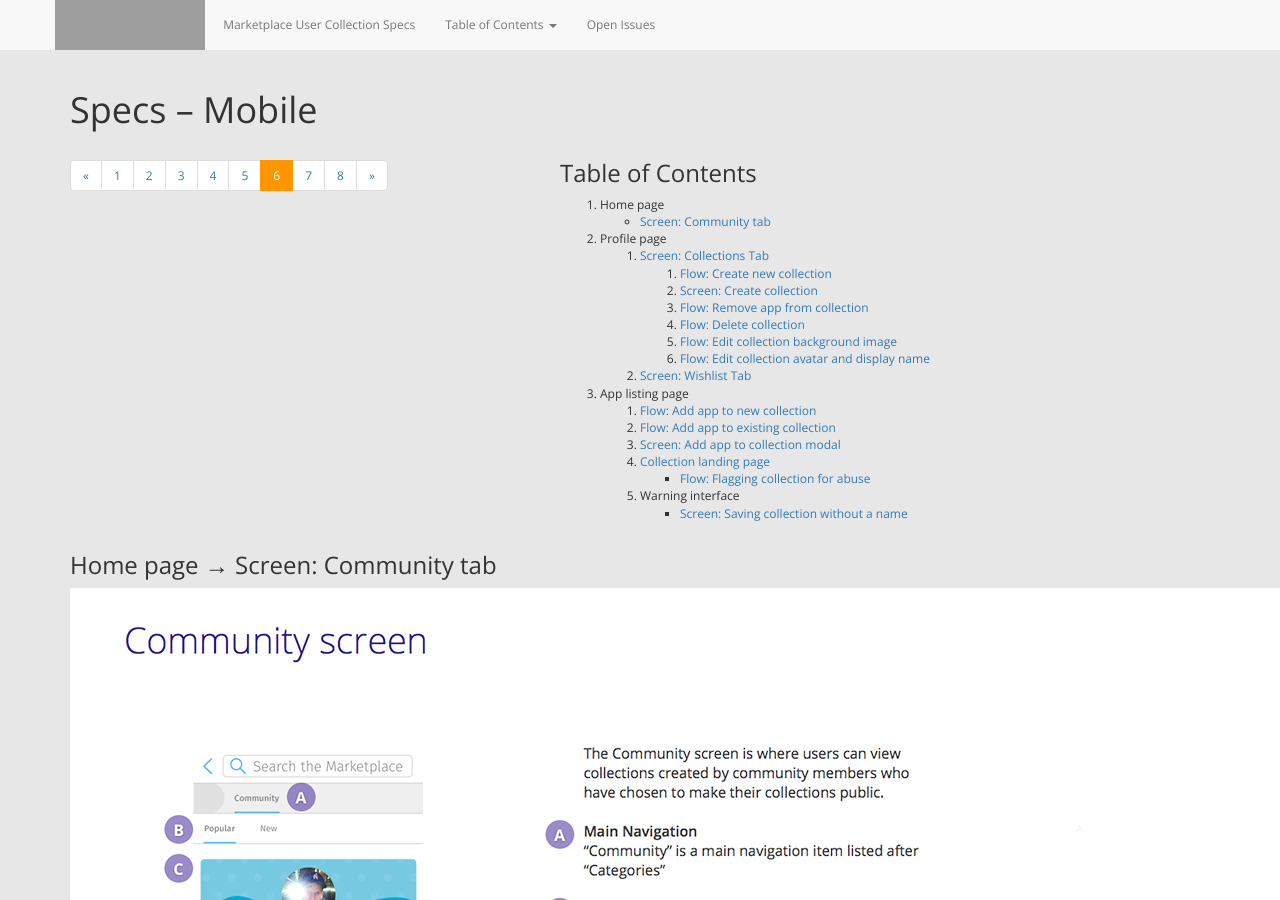
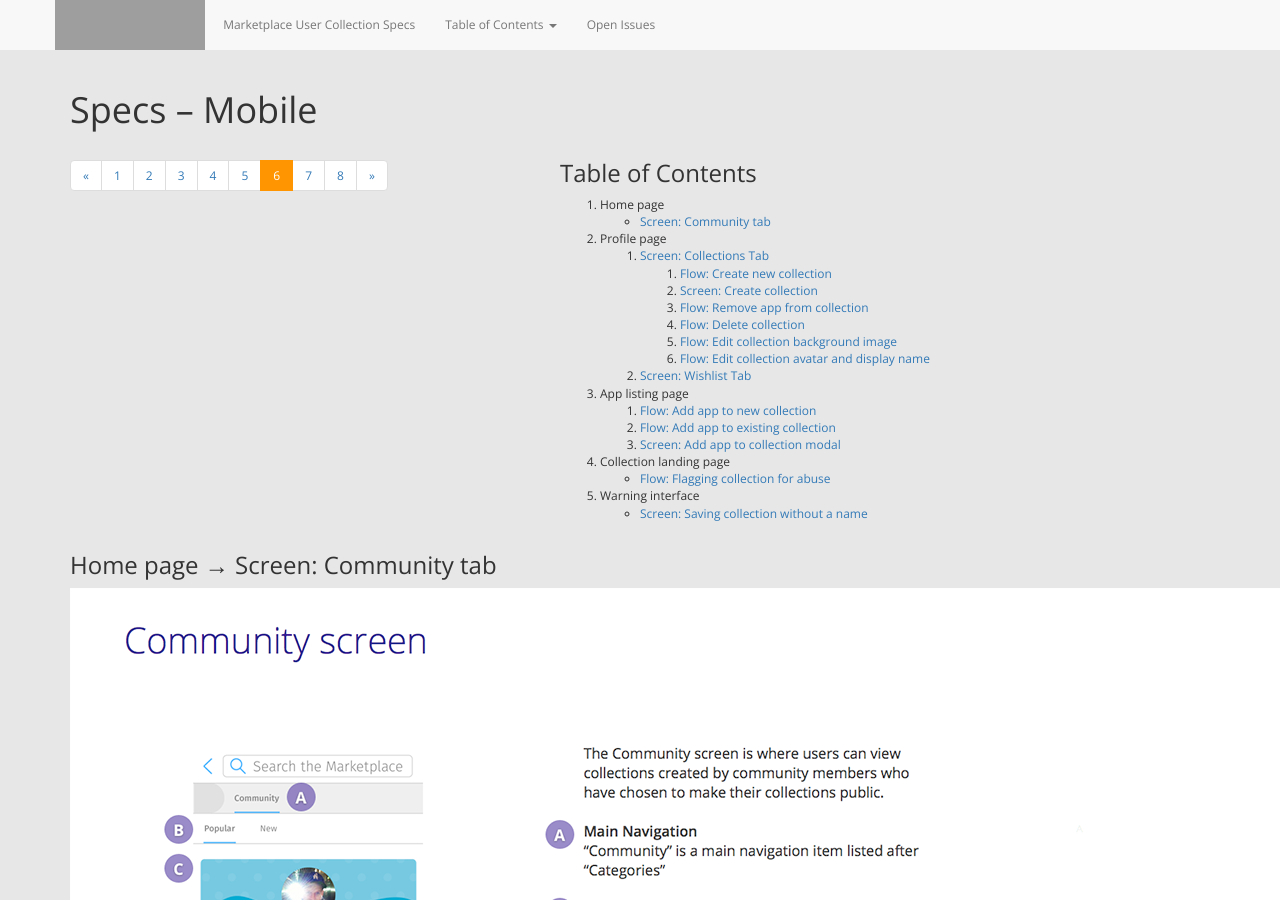
Before and after one commit to mhanratty/marketplaceux-usercollections, a Jekyll site: the page built from projectSpecsMobile.html, in a window 1280 px wide and 900 px high. Built offline with Jekyll 4.4.1, drawn with Linux system fonts in a browser that asks for light colours; nearby versions of some CDN libraries; grey boxes are pictures that could not be loaded.

Commit message:
Fix table of contents

```diff
--- a/projectSpecsMobile.html
+++ b/projectSpecsMobile.html
@@ -42,7 +42,8 @@ multisequence: six
 	      <ol>
 	        <li><a href="#addappnewcollectionflow">Flow: Add app to new collection</a></li>
 	        <li><a href="#addappexistingcollectionflow">Flow: Add app to existing collection</a></li>
-	        <li><a href="#addapptocollectionscreen">Screen: Add app to collection modal</li>
+	        <li><a href="#addapptocollectionscreen">Screen: Add app to collection modal</a></li>
+        </ol>
 	    </li>
 	    <li>Collection landing page
 	      <ul>
@@ -65,9 +66,9 @@ multisequence: six
 
 
 
-  	  <h3>Home page &rarr; Screen: Community tab</h3>
+  	  <h3 name="communitytabscreen">Home page &rarr; Screen: Community tab</h3>
 
-  	  <a name="communitytabscreen"><img src="http://mhanratty.github.io/marketplaceux-usercollections/img/usercollections_communityscreen.png" alt="he can see so much more"/></a>
+  	  <a><img src="http://mhanratty.github.io/marketplaceux-usercollections/img/usercollections_communityscreen.png" alt="he can see so much more"/></a>
 
       <h4>Acceptance criteria for the community tab</h4>
 
@@ -86,9 +87,9 @@ multisequence: six
 
 
 
-      <h3>Profile page &rarr; Screen: Collections tab</h3>
+      <h3 name="collectionstabscreen">Profile page &rarr; Screen: Collections tab</h3>
 
-      <a name="collectionstabscreen"><img src="http://mhanratty.github.io/marketplaceux-usercollections/img/usercollections_collectionsscreen.png" alt="he can see so much more"/></a>
+      <a><img src="http://mhanratty.github.io/marketplaceux-usercollections/img/usercollections_collectionsscreen.png" alt="he can see so much more"/></a>
 
       <h4>Acceptance criteria for collections screen</h4>
 
@@ -107,9 +108,9 @@ multisequence: six
 
 
 
-      <h3>Profile page &rarr; Collections tab &rarr; Flow: Create new collection</h3>
+      <h3 name="createnewcollectionflow">Profile page &rarr; Collections tab &rarr; Flow: Create new collection</h3>
 
-      <a name="createnewcollectionflow"><img src="http://mhanratty.github.io/marketplaceux-usercollections/img/usercollections_createcollectionfromcollections.png" alt="he can see so much more"/></a>
+      <a><img src="http://mhanratty.github.io/marketplaceux-usercollections/img/usercollections_createcollectionfromcollections.png" alt="he can see so much more"/></a>
 
       <h4>Acceptance criteria for creating a collection from the collections screen</h4>
 
@@ -159,9 +160,9 @@ multisequence: six
 
 
 
-      <h3>Profile page &rarr; Collections tab &rarr; Screen: Create collection</h3>
+      <h3 name="createcollectionscreen">Profile page &rarr; Collections tab &rarr; Screen: Create collection</h3>
 
-      <a name="createcollectionscreen"><img src="http://mhanratty.github.io/marketplaceux-usercollections/img/usercollections_createcollectionviews.png" alt="he can see so much more"/></a>
+      <a><img src="http://mhanratty.github.io/marketplaceux-usercollections/img/usercollections_createcollectionviews.png" alt="he can see so much more"/></a>
 
       <h4>Acceptance criteria for create collections screens</h4>
 
@@ -187,9 +188,9 @@ multisequence: six
 
 
 
-      <h3>Profile page &rarr; Collections tab &rarr; Flow: Remove app from collection</h3>
+      <h3 name="removeappflow">Profile page &rarr; Collections tab &rarr; Flow: Remove app from collection</h3>
 
-      <a name="removeappflow"><img src="http://mhanratty.github.io/marketplaceux-usercollections/img/usercollections_removeapp.png" alt="he can see so much more"/></a>
+      <a><img src="http://mhanratty.github.io/marketplaceux-usercollections/img/usercollections_removeapp.png" alt="he can see so much more"/></a>
 
       <h4>Acceptance criteria for removing an app from a collection</h4>
 
@@ -203,10 +204,10 @@ multisequence: six
 
 
 
-      <h3>Profile page &rarr; Collections tab &rarr; Flow: Delete collection</h3>
+      <h3 name="deletecollectionflow">Profile page &rarr; Collections tab &rarr; Flow: Delete collection</h3>
 
 
-      <a name="deletecollectionflow"><img src="http://mhanratty.github.io/marketplaceux-usercollections/img/usercollections_deletecollection.png" alt="he can see so much more"/></a>
+      <a><img src="http://mhanratty.github.io/marketplaceux-usercollections/img/usercollections_deletecollection.png" alt="he can see so much more"/></a>
 
       <h4>Acceptance criteria for deleting a collection</h4>
 
@@ -220,9 +221,9 @@ multisequence: six
 
 
 
-      <h3>Profile page &rarr; Collections tab &rarr; Flow: Edit collection background image</h3>
+      <h3 name="editcollectionbackgroundflow">Profile page &rarr; Collections tab &rarr; Flow: Edit collection background image</h3>
 
-      <a name="editcollectionbackgroundflow"><img src="http://mhanratty.github.io/marketplaceux-usercollections/img/usercollections_changecollectionbackground.png" alt="he can see so much more"/></a>
+      <a><img src="http://mhanratty.github.io/marketplaceux-usercollections/img/usercollections_changecollectionbackground.png" alt="he can see so much more"/></a>
 
       <h4>Acceptance criteria for changing the background image of a collection</h4>
 
@@ -237,9 +238,9 @@ multisequence: six
 
 
 
-      <h3>Profile page &rarr; Collections tab &rarr; Flow: Edit collection avatar and display name</h3>
+      <h3 name="editcollectionavatarflow">Profile page &rarr; Collections tab &rarr; Flow: Edit collection avatar and display name</h3>
 
-      <a name="editcollectionavatarflow"><img src="http://mhanratty.github.io/marketplaceux-usercollections/img/usercollections_editprofile.png" alt="he can see so much more"/></a>
+      <a><img src="http://mhanratty.github.io/marketplaceux-usercollections/img/usercollections_editprofile.png" alt="he can see so much more"/></a>
 
       <h4>Acceptance criteria for editing the avatar and display name for a collection</h4>
 
@@ -254,9 +255,9 @@ multisequence: six
 
 
 
-      <h3>Profile page &rarr; Screen: Wishlist tab</h3>
+      <h3 name="wishlisttabscreen">Profile page &rarr; Screen: Wishlist tab</h3>
 
-      <a name="wishlisttabscreen"><img src="http://mhanratty.github.io/marketplaceux-usercollections/img/usercollections_appwishlist.png" alt="he can see so much more"/></a>
+      <a><img src="http://mhanratty.github.io/marketplaceux-usercollections/img/usercollections_appwishlist.png" alt="he can see so much more"/></a>
 
       <h4>Acceptance criteria for my app wish list</h4>
 
@@ -272,9 +273,9 @@ multisequence: six
 
 
 
-      <h3>App listing page &rarr; Flow: Add app to new collection</h3>
+      <h3 name="addappnewcollectionflow">App listing page &rarr; Flow: Add app to new collection</h3>
 
-      <a name="addappnewcollectionflow"><img src="http://mhanratty.github.io/marketplaceux-usercollections/img/usercollections_addappnewcollection.png" alt="he can see so much more"/></a>
+      <a><img src="http://mhanratty.github.io/marketplaceux-usercollections/img/usercollections_addappnewcollection.png" alt="he can see so much more"/></a>
 
       <h4>Acceptance criteria for adding an app to a new collection</h4>
 
@@ -293,9 +294,9 @@ multisequence: six
 
 
 
-      <h3>App listing page &rarr; Flow: Add app to existing collection</h3>
+      <h3 name="addappexistingcollectionflow">App listing page &rarr; Flow: Add app to existing collection</h3>
 
-      <a name="addappexistingcollectionflow"><img src="http://mhanratty.github.io/marketplaceux-usercollections/img/usercollections_addappexistingcollection.png" alt="Adding app to an existing collection" /></a>
+      <a><img src="http://mhanratty.github.io/marketplaceux-usercollections/img/usercollections_addappexistingcollection.png" alt="Adding app to an existing collection" /></a>
 
   		<h4>Acceptance criteria for adding app to an existing collection</h4>
 
@@ -313,9 +314,9 @@ multisequence: six
 
 
 
-      <h3>App listing page &rarr; Screen: Add app modal</h3>
+      <h3 name="addapptocollectionscreen">App listing page &rarr; Screen: Add app modal</h3>
 
-      <a name="addapptocollectionscreen"><img src="http://mhanratty.github.io/marketplaceux-usercollections/img/usercollections_addappmodal.png" alt="he can see so much more"/></a>
+      <a><img src="http://mhanratty.github.io/marketplaceux-usercollections/img/usercollections_addappmodal.png" alt="he can see so much more"/></a>
 
       <h4>Acceptance criteria for the add to collection modal</h4>
 
@@ -334,9 +335,9 @@ multisequence: six
 
 
 
-      <h3>Collection landing page &rarr; Flow: Flagging collection for abuse</h3>
+      <h3 name="flagcollectionflow">Collection landing page &rarr; Flow: Flagging collection for abuse</h3>
 
-      <a name="flagcollectionflow"><img src="http://mhanratty.github.io/marketplaceux-usercollections/img/usercollections_reportcollection.png" alt="he can see so much more"/></a>
+      <a><img src="http://mhanratty.github.io/marketplaceux-usercollections/img/usercollections_reportcollection.png" alt="he can see so much more"/></a>
 
       <h4>Acceptance criteria for flagging a collection for abuse</h4>
 
@@ -351,9 +352,9 @@ multisequence: six
 
 
 
-      <h3>Warning interface &rarr; Screen: Saving collection without a name</h3>
+      <h3 name="collectionnamewarningscreen">Warning interface &rarr; Screen: Saving collection without a name</h3>
 
-      <a name="collectionnamewarningscreen"><img src="http://mhanratty.github.io/marketplaceux-usercollections/img/usercollections_collectionnamewarning.png" alt="he can see so much more"/></a>
+      <a><img src="http://mhanratty.github.io/marketplaceux-usercollections/img/usercollections_collectionnamewarning.png" alt="he can see so much more"/></a>
 
       <h4>Acceptance criteria for collection name warning</h4>
 
```
